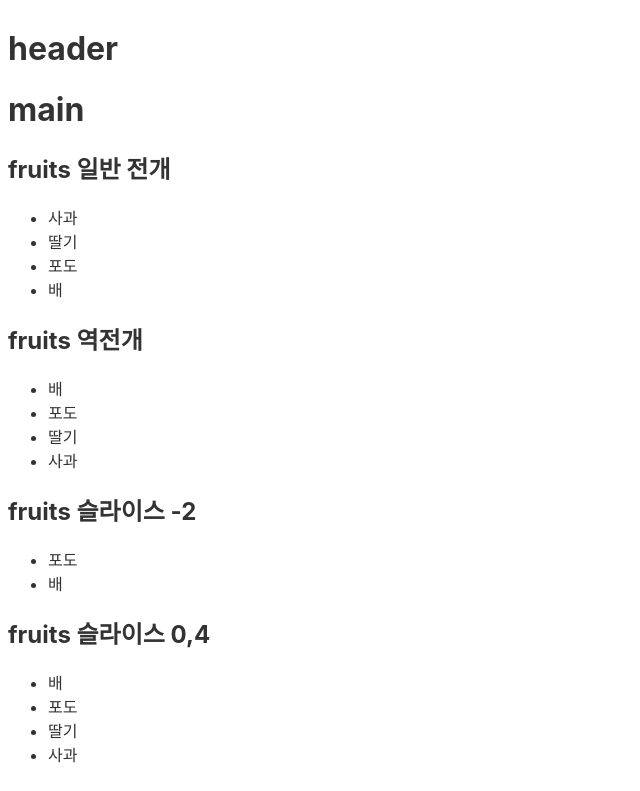
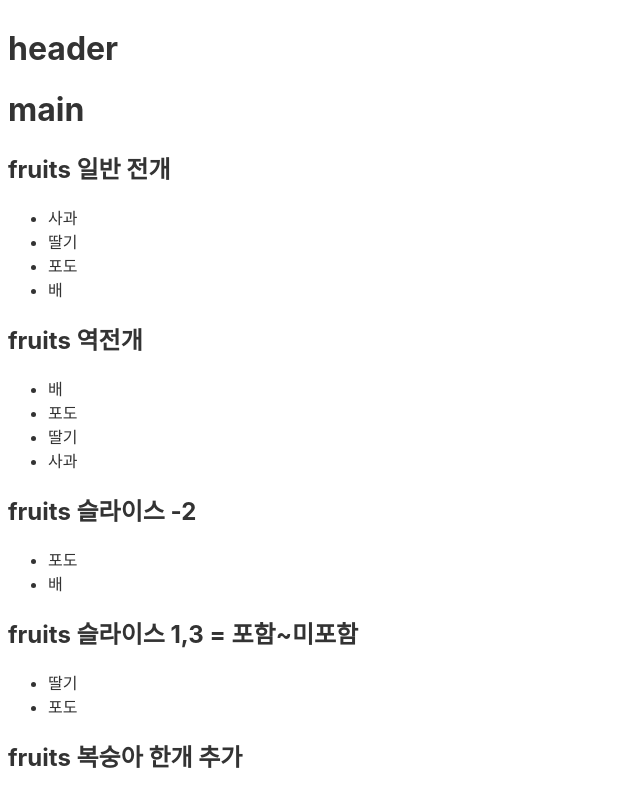
Before and after one commit to inverseplay/svelte-git, a Svelte app: page / in a window 1280 px wide. Shown: the top 791 px of the page, without its empty margins (0-640 px from the left). Built offline with nearby package versions, Linux system fonts and the light colour scheme.

Commit message:
이것이 바로 철학

```diff
--- a/src/App.svelte
+++ b/src/App.svelte
@@ -13,7 +13,7 @@ let fn = f => [...f,"복숭아"]
 <Fruit {fruits} name="일반 전개"  />
 <Fruit {fruits} reverse  name="역전개"/>
 <Fruit {fruits} slice="-2"  name="슬라이스 -2" />
-<Fruit {fruits} slice="0,4" reverse  name="슬라이스 0,4" />
+<Fruit {fruits} slice="1,3"   name="슬라이스 1,3 = 포함~미포함" />
 <Fruit { fruits } {fn} name="복숭아 한개 추가"   />
 <Fruit fruits = { fn(fn(fruits))}  name="복숭아 두개 추가"  />
 <Footer />
```
